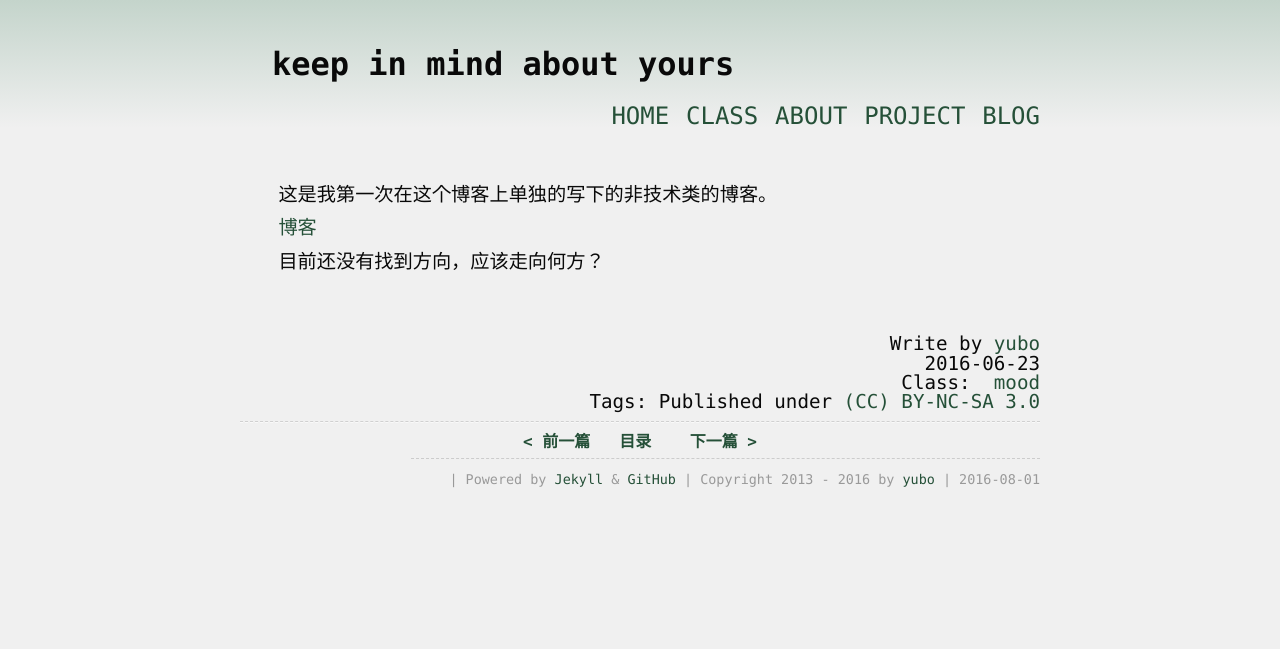
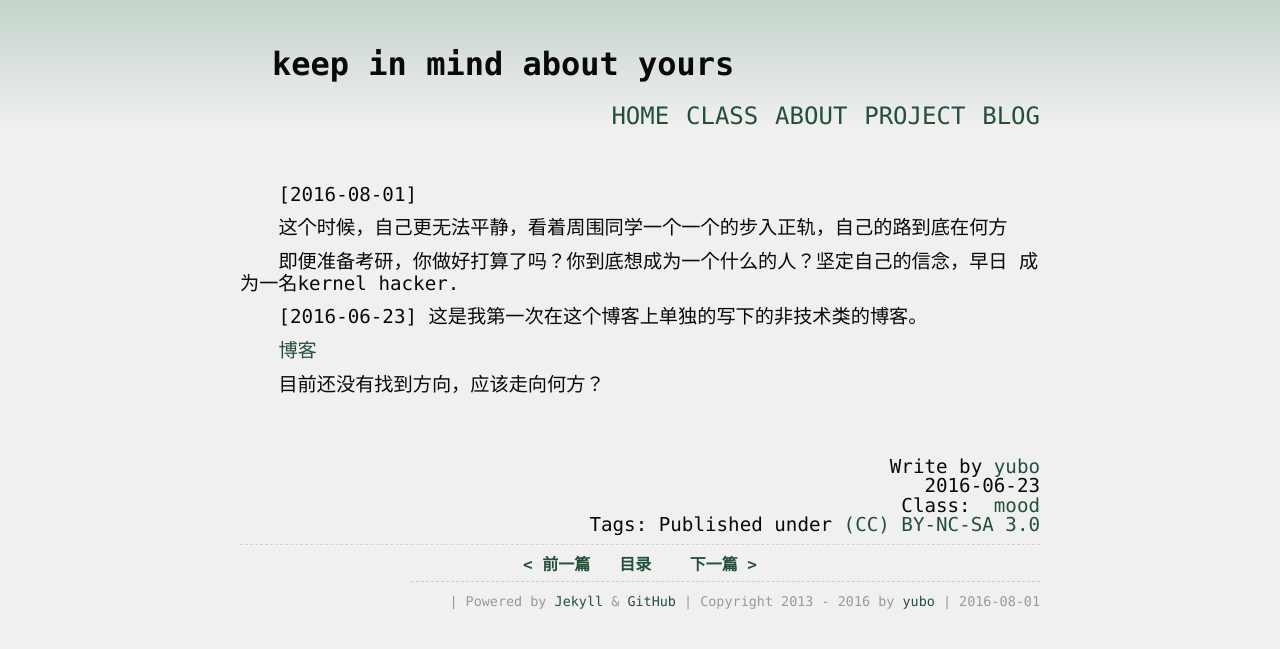
Before and after one commit to yuzibo/yuzibo.github.io, a Jekyll site: the page built from _posts/2016-06-23-keep_in_mind.md, in a window 1280 px wide. Shown: the top 649 px of the page. Built offline with Jekyll 4.4.1, drawn with Linux system fonts in a browser that asks for light colours; comment, search, counter and statistics services are not loaded.

Commit message:
add two files

```diff
--- a/_posts/2016-06-23-keep_in_mind.md
+++ b/_posts/2016-06-23-keep_in_mind.md
@@ -4,6 +4,17 @@ layout: article
 category: mood
 ---
 
+[2016-08-01]
+
+这个时候，自己更无法平静，看着周围同学一个一个的步入正轨，自己的路到底在何方
+
+即便准备考研，你做好打算了吗？你到底想成为一个什么的人？坚定自己的信念，早日
+成为一名kernel hacker.
+
+
+
+
+[2016-06-23]
 这是我第一次在这个博客上单独的写下的非技术类的博客。
 
 [博客](!<iframe frameborder="no" border="0" marginwidth="0" marginheight="0" width=330 height=86 src="http://music.163.com/outchain/player?type=2&id=25714348&auto=1&height=66"></iframe>)
```
Also changed, not shown: _posts/2016-07-02-linux_soft_in_windows.md (added, +18 -0 lines).
